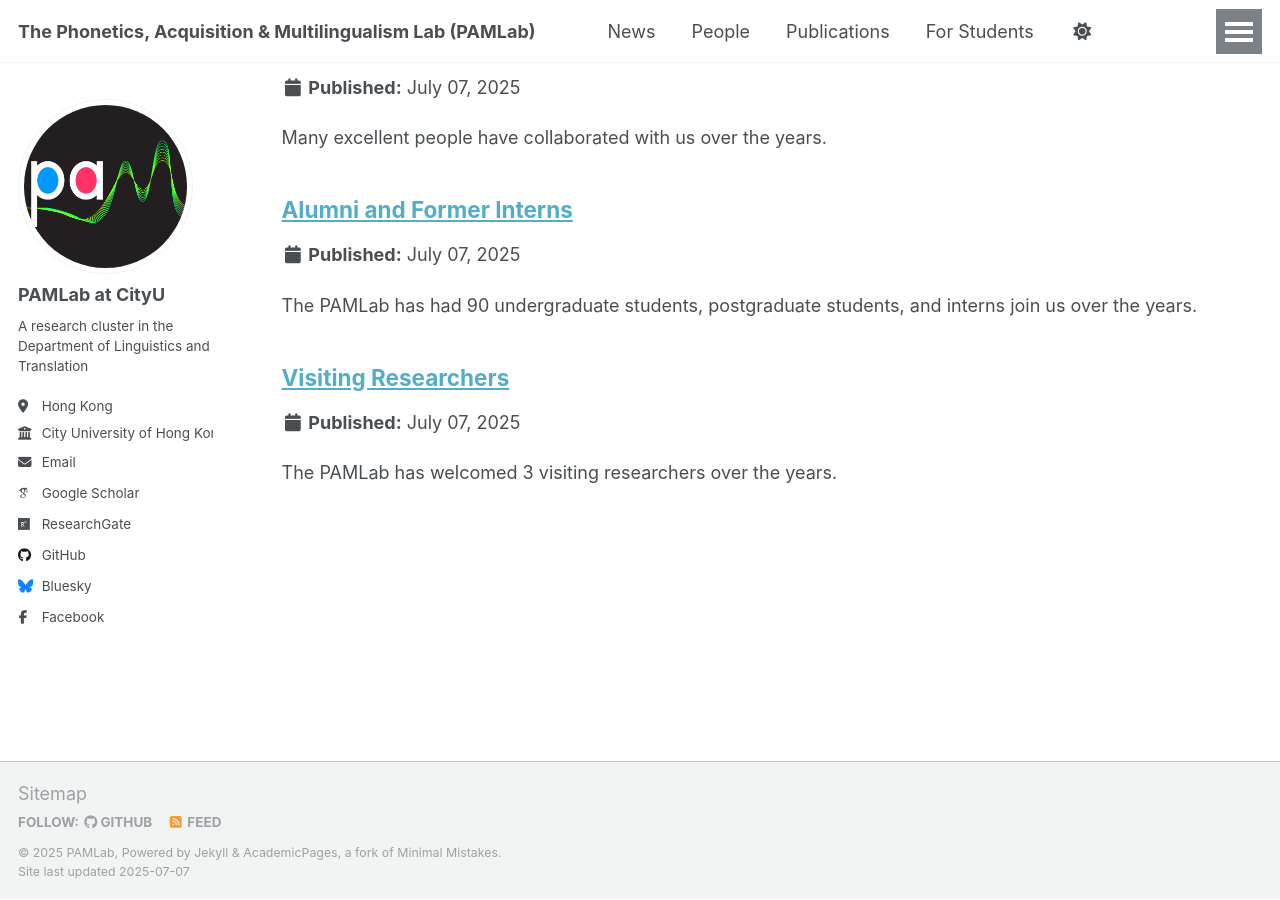
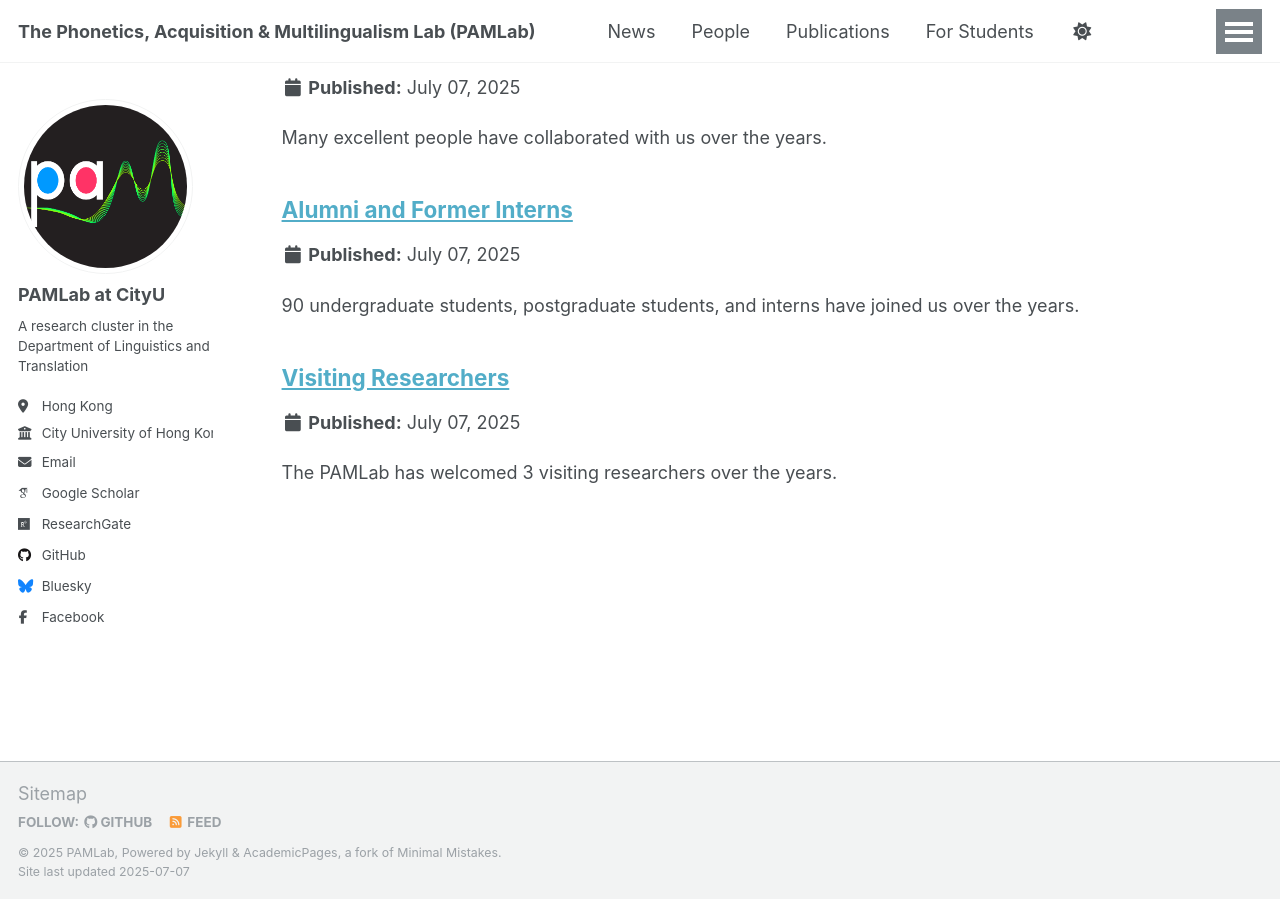
Before and after one commit to thepamlab/thepamlab.github.io, a Jekyll site: the page built from _pages/people.html, in a window 1280 px wide and 900 px high, scrolled down 613 px. Built offline with Jekyll 4.4.1, drawn with Linux system fonts in a browser that asks for light colours; some web fonts are replaced; a script that is not in the unit is left out.

Commit message:
Update portfolio-998.md

```diff
--- a/_portfolio/portfolio-998.md
+++ b/_portfolio/portfolio-998.md
@@ -1,6 +1,6 @@
 ---
 title: "Alumni and Former Interns"
-excerpt: "The PAMLab has had 90 undergraduate students, postgraduate students, and interns join us over the years."
+excerpt: "90 undergraduate students, postgraduate students, and interns have joined us over the years."
 collection: portfolio
 ---
 
```
